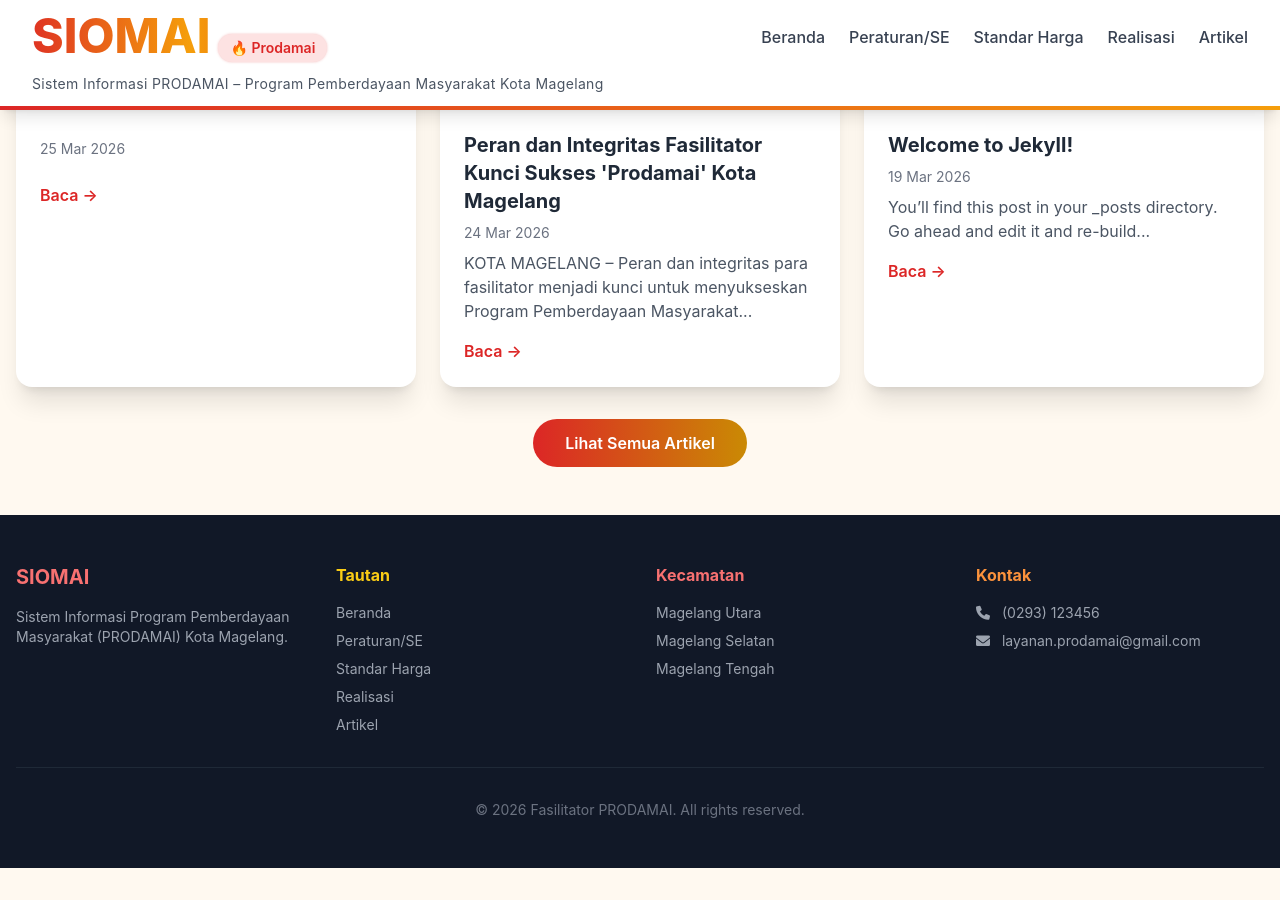
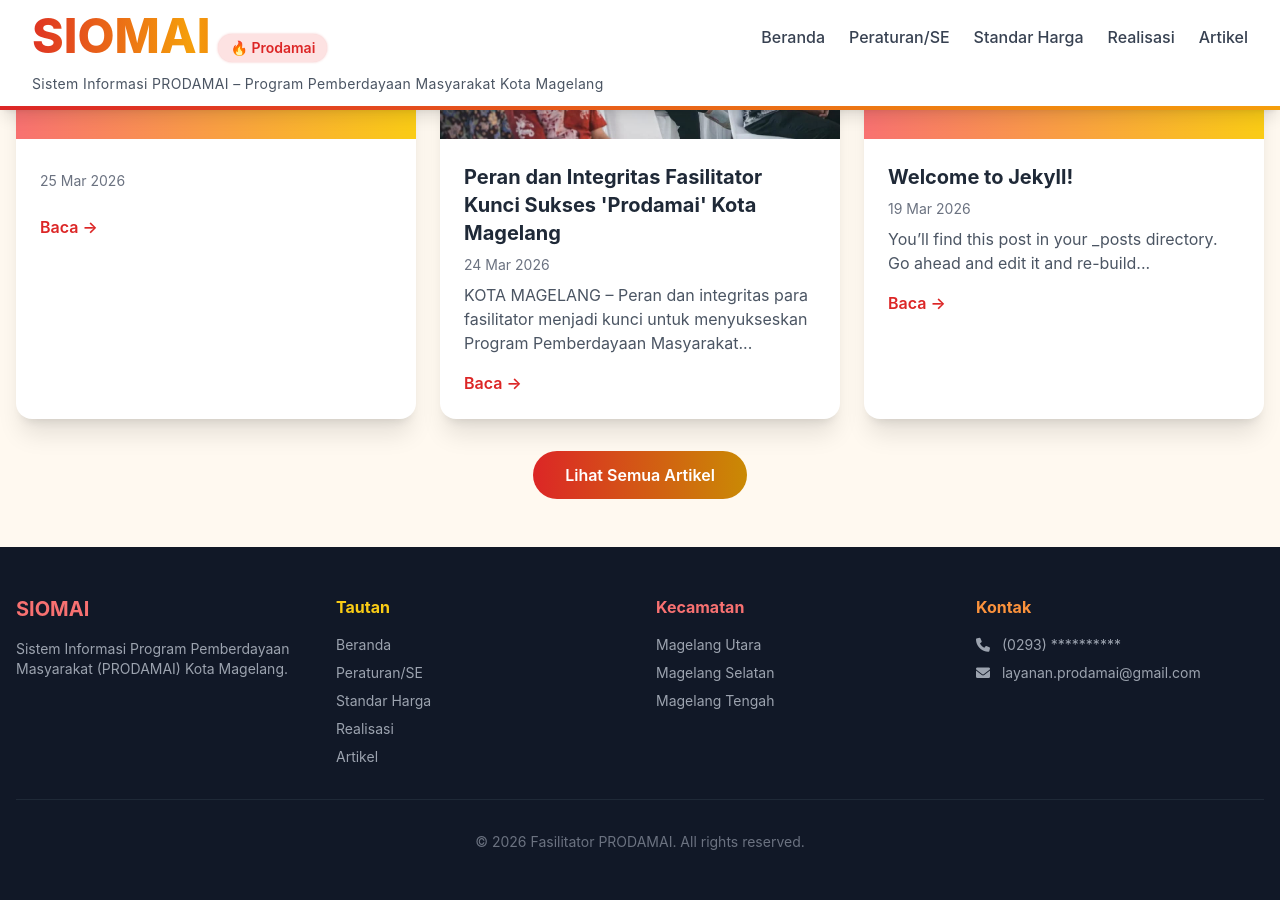
Before and after one commit to fasilitatormgl/siomai, a Jekyll site: the page built from index.html, in a window 1280 px wide and 900 px high, scrolled down 971 px. Built offline with Jekyll 4.4.1, drawn with Linux system fonts in a browser that asks for light colours; nearby versions of some CDN libraries; before the commit the page ends 1839 px from its top, so only the background shows below that.

Commit message:
Update default.html

```diff
--- a/_layouts/default.html
+++ b/_layouts/default.html
@@ -154,14 +154,14 @@
         </div>
     </nav>
 
-    <!-- Konten Utama (diberi padding-top agar tidak tertutup navbar) -->
-    <main class="pt-24 pb-12">
+    <!-- Konten Utama (padding-top cukup besar agar tidak tertutup navbar) -->
+    <main class="pt-32 pb-12">
         <div class="max-w-7xl mx-auto px-4">
             {{ content }}
         </div>
     </main>
 
-    <!-- Footer (tidak berubah) -->
+    <!-- Footer -->
     <footer class="bg-gray-900 text-white py-12">
         <div class="max-w-7xl mx-auto px-4">
             <div class="grid md:grid-cols-4 gap-8">
@@ -190,7 +190,7 @@
                 <div>
                     <h4 class="font-bold mb-4 text-orange-400">Kontak</h4>
                     <ul class="space-y-2 text-gray-400 text-sm">
-                        <li><i class="fas fa-phone mr-2"></i> (0293) 123456</li>
+                        <li><i class="fas fa-phone mr-2"></i> (0293) **********</li>
                         <li><i class="fas fa-envelope mr-2"></i> layanan.prodamai@gmail.com</li>
                     </ul>
                 </div>
@@ -212,4 +212,4 @@
         }
     </script>
 </body>
-    </html>
+</html>
```
